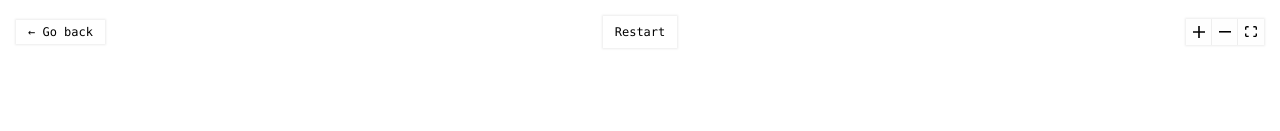
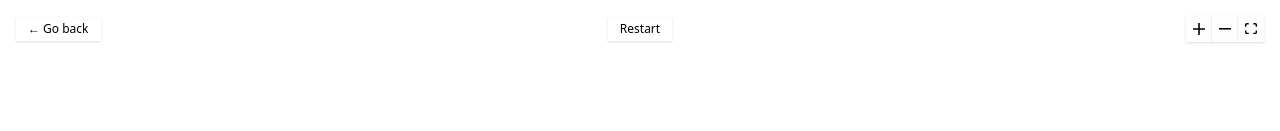
Before and after one commit to grabczak/ramsey-game-frontend, a React (Vite) app: page /game in a window 1280 px wide. Shown: the top 131 px of the page. Built offline with nearby package versions, Linux system fonts and the light colour scheme.

Commit message:
Change control design

```diff
--- a/src/components/Controls.tsx
+++ b/src/components/Controls.tsx
@@ -1,25 +1,34 @@
 import { Link } from "react-router-dom";
 import { Controls as FlowControls } from "@xyflow/react";
+import cx from "classnames";
 
-import { TTeam } from "src/types";
+import { useAppSelector, useAppDispatch } from "src/store";
+import { restartGame } from "src/store";
 
-type TControlsProps = {
-  winner: TTeam;
-};
+export function Controls() {
+  const winner = useAppSelector((state) => state.game.winner);
 
-export function Controls({ winner }: TControlsProps) {
+  const dispatch = useAppDispatch();
+
+  const handleRestartClick = () => {
+    dispatch(restartGame());
+  };
+
   return (
     <>
-      <div className="absolute z-50 flex w-full items-center justify-between">
+      <div className="absolute z-50 flex w-full items-center justify-between text-xs">
         <div className="flex flex-1 justify-start">
-          <Link to="/">
-            <button className="react-flow__controls m-4 px-3 py-1 font-mono text-xs text-black">
+          <Link to="/" className="m-4">
+            <button className="bg-white px-3 py-1 shadow hover:bg-stone-50">
               &larr; Go back
             </button>
           </Link>
         </div>
         <div className="flex flex-1 justify-center">
-          <button className="react-flow__controls m-4 px-3 py-2 font-mono text-xs text-black">
+          <button
+            onClick={handleRestartClick}
+            className="m-4 bg-white px-3 py-1 shadow hover:bg-stone-50"
+          >
             Restart
           </button>
         </div>
@@ -28,22 +37,30 @@ export function Controls({ winner }: TControlsProps) {
             orientation="horizontal"
             showInteractive={false}
             fitViewOptions={{ padding: 0.5 }}
-            className="relative m-4"
+            className="relative m-4 shadow hover:bg-stone-50"
           />
         </div>
       </div>
-      {winner !== "none" && (
-        <div className="absolute bottom-0 left-0 right-0 z-50 me-auto ms-auto w-fit">
-          <div className="m-4 px-3 py-1 font-mono text-xl text-black shadow-md">
+      <div
+        className={cx(
+          "absolute bottom-0 z-50 flex w-full items-center justify-between",
+          { hidden: winner === "none" },
+        )}
+      >
+        <div className="flex flex-1 justify-center">
+          <div className="m-4 px-3 py-1 shadow">
             Winner:{" "}
             <span
-              className={`font-bold capitalize ${winner === "browser" ? "text-blue-500" : "text-red-500"}`}
+              className={cx("font-bold capitalize", {
+                "text-blue-500": winner === "browser",
+                "text-red-500": winner === "server",
+              })}
             >
               {winner}
             </span>
           </div>
         </div>
-      )}
+      </div>
     </>
   );
 }
--- a/src/components/Graph.tsx
+++ b/src/components/Graph.tsx
@@ -74,7 +74,7 @@ export function Graph() {
       }}
       style={{ cursor: isPending ? "progress" : "inherit" }}
     >
-      <Controls winner={winner} />
+      <Controls />
     </ReactFlow>
   );
 }
--- a/src/index.css
+++ b/src/index.css
@@ -37,6 +37,14 @@ body,
   stroke: black !important;
 }
 
-.react-flow__edge-interaction {
+.react-flow .react-flow__edge-interaction {
   visibility: hidden;
 }
+
+.react-flow .react-flow__controls-button {
+  border: none;
+}
+
+.react-flow .react-flow__controls-button:hover {
+  @apply bg-stone-50;
+}
```
